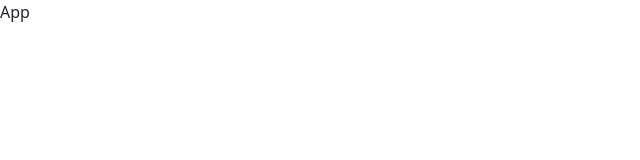
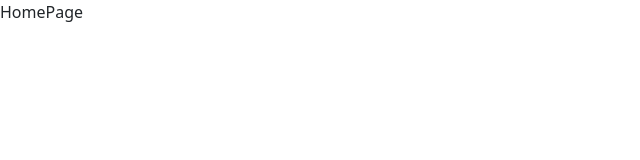
Before and after one commit to matteodragotto/react-boolflix, a React (Vite) app: page / in a window 1280 px wide. Shown: the top 160 px of the page, without its empty margins (0-640 px from the left). Built offline with nearby package versions, Linux system fonts and the light colour scheme.

Commit message:
[feat] basic project files created

```diff
--- a/src/App.jsx
+++ b/src/App.jsx
@@ -1,11 +1,24 @@
+import { BrowserRouter, Routes, Route } from "react-router-dom"
+import { GlobalProvider } from "./context/GlobalContext"
 
+import { DefaultLayout } from "./layouts/DefaultLayout"
+import HomePage from "./pages/HomePage"
 
 
 
 
 const App = () => {
   return (
-    <div>App</div>
+    <GlobalProvider>
+      <BrowserRouter>
+        <Routes>
+          <Route Component={DefaultLayout}>
+            <Route path="/" Component={HomePage} />
+          </Route>
+        </Routes>
+      </BrowserRouter>
+    </GlobalProvider>
+
   )
 }
 
--- /dev/null
+++ b/src/context/GlobalContext.jsx
@@ -0,0 +1,24 @@
+import { createContext, useContext, useState } from "react"
+
+const GlobalContext = createContext()
+
+const GlobalProvider = ({ children }) => {
+
+  const apiKey = 'b6f58daad080043998101a992ca91623'
+
+
+
+
+  return (
+    <GlobalContext.Provider>
+      {children}
+    </GlobalContext.Provider>
+  )
+}
+
+
+const useGlobalContext = () => {
+  return useContext(GlobalContext)
+}
+
+export { useGlobalContext, GlobalProvider }
--- /dev/null
+++ b/src/layouts/DefaultLayout.jsx
@@ -0,0 +1,15 @@
+import { Outlet } from "react-router-dom"
+
+export const DefaultLayout = () => {
+  return (
+    <>
+      <header>
+
+      </header>
+      <main>
+        <Outlet />
+      </main>
+    </>
+
+  )
+}
--- /dev/null
+++ b/src/pages/HomePage.jsx
@@ -0,0 +1,8 @@
+
+const HomePage = () => {
+  return (
+    <div>HomePage</div>
+  )
+}
+
+export default HomePage
```
Also changed, not shown: src/components/HeaderNav.jsx (added, +8 -0 lines), src/components/MovieCards.jsx (added, +8 -0 lines), src/components/MovieLists.jsx (added, +8 -0 lines).
